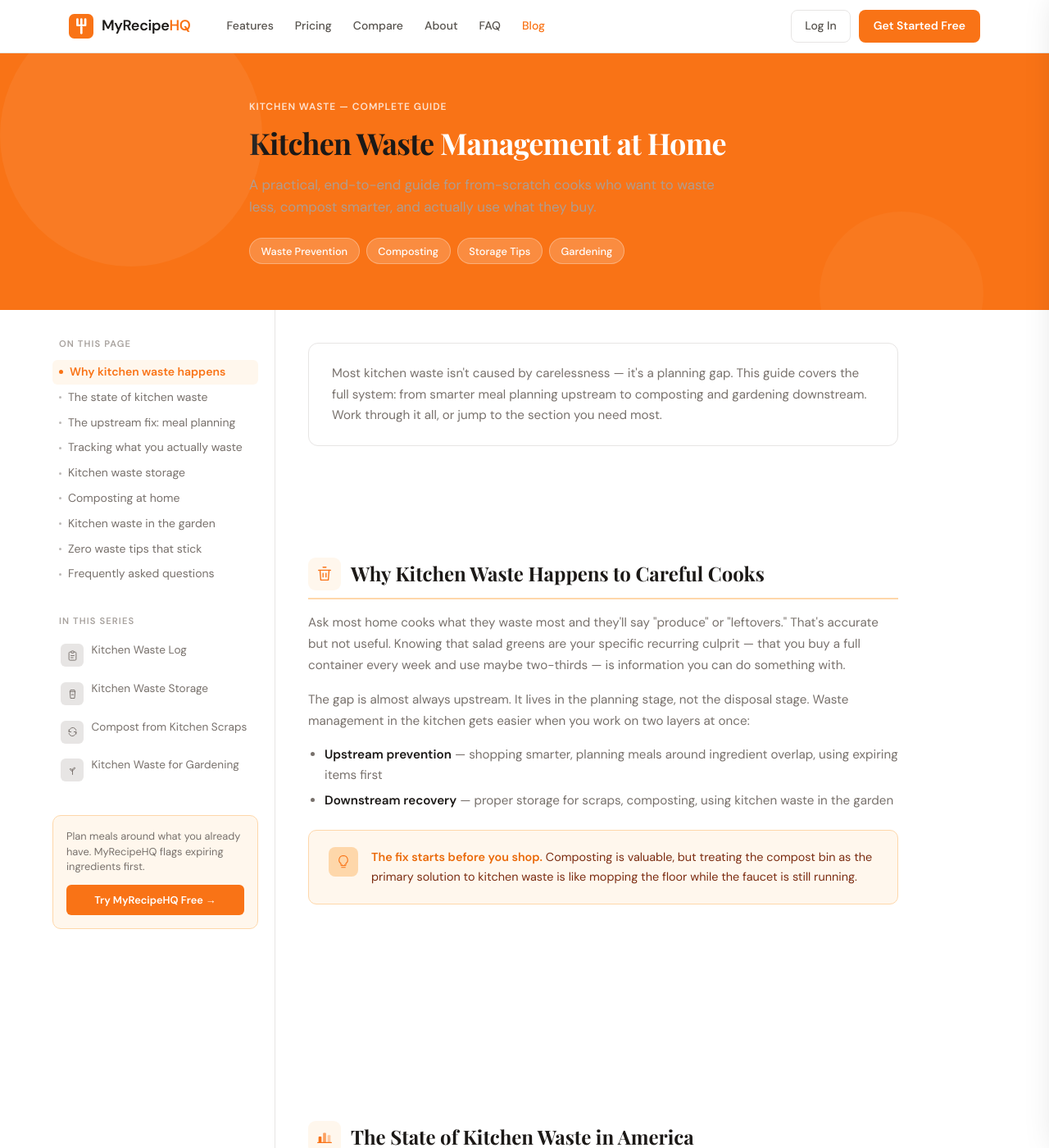
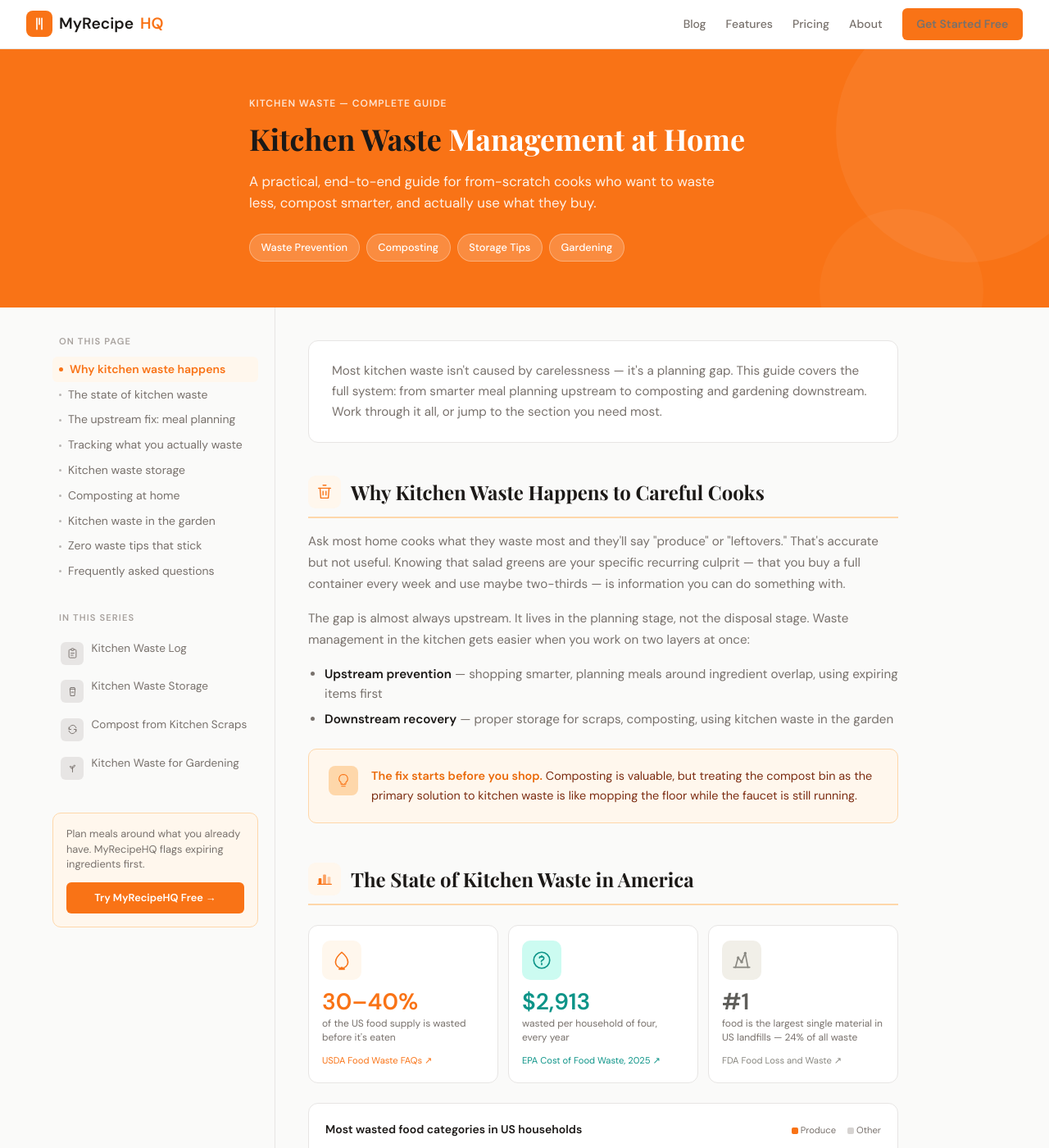
Before and after one commit to bgerlach463/recipehq-site, a Jekyll site: the page built from _posts/2026-04-11-kitchen-waste-management-home.html, in a window 1280 px wide and 1400 px high. Shown: the whole window at 82% size. Built offline with Jekyll 4.4.1, drawn with Linux system fonts in a browser that asks for light colours; part of the change alters nothing that is shown.

Commit message:
Pillar: switch to layout:null (standalone rendering)
The pillar page has a sidebar layout that breaks inside layout:post
(CSS conflicts cause gray text, whitespace, FAQ hiding). Rebuild
from original source as standalone HTML with layout:null.

Fixes: nav links, cluster links, CTAs, FAQ override, Kitchen Waste
charcoal highlight. The page renders exactly as originally designed.

Co-Authored-By: Claude Opus 4.6 (1M context) <noreply@anthropic.com>

```diff
--- a/_posts/2026-04-11-kitchen-waste-management-home.html
+++ b/_posts/2026-04-11-kitchen-waste-management-home.html
@@ -1,30 +1,133 @@
 ---
-layout: post
-title: "Kitchen Waste Management at Home | MyRecipeHQ"
-description: "Practical kitchen waste management at home — from smarter meal planning to composting scraps. Built for cooks who care about what gets thrown away."
+layout: null
+permalink: /blog/kitchen-waste-management-home/
 date: 2026-04-11
-author: Brad Gerlach
-nav_active: blog
-canonical: /blog/kitchen-waste-management-home/
-permalink: /blog/kitchen-waste-management-home/
 category: reduce-kitchen-waste
 category_label: "Reduce Kitchen Waste"
 cluster_tag: "PILLAR"
 read_time: "12 min read"
 excerpt_text: "Practical kitchen waste management at home — from smarter meal planning to composting scraps. Built for cooks who care about what gets thrown away."
 hero_title: '<span class="hl-teal">Kitchen Waste</span> Management at Home'
-og_title: "Kitchen Waste Management at Home: A Cook's Guide"
-og_description: "Practical kitchen waste management at home — from smarter meal planning to composting scraps."
-og_url: "https://www.myrecipehq.com/blog/kitchen-waste-management-home"
-og_type: article
-schema_headline: "Kitchen Waste Management at Home"
 icons:
   - '<svg viewBox="0 0 24 24" fill="none" xmlns="http://www.w3.org/2000/svg"> <path d="M9 5H7a2 2 0 00-2 2v12a2 2 0 002 2h10a2 2 0 002-2V7a2 2 0 00-2-2h-2M9 5a2 2 0 002 2h2a2 2 0 002-2M9 5a2 2 0 012-2h2a2 2 0 012 2" stroke="#F97316" stroke-width="1.5" stroke-linecap="round"/> <path d="M9 12h6M9 16h4" stroke="#F97316" stroke-width="1.5" stroke-linecap="round"/> </svg>'
   - '<svg viewBox="0 0 24 24" fill="none" xmlns="http://www.w3.org/2000/svg"> <path d="M8 4h8l1 3H7L8 4z" stroke="#F97316" stroke-width="1.5" stroke-linejoin="round"/> <path d="M7 7l1 13h8l1-13" stroke="#F97316" stroke-width="1.5" stroke-linecap="round" stroke-linejoin="round"/> <path d="M10 13h4" stroke="#F97316" stroke-width="1.5" stroke-linecap="round" stroke-dasharray="2 1"/> </svg>'
   - '<svg viewBox="0 0 24 24" fill="none" xmlns="http://www.w3.org/2000/svg"> <path d="M19 9C18 5.5 14.5 3 11 4C7 5 5 9 5 12" stroke="#F97316" stroke-width="1.5" stroke-linecap="round"/> <path d="M5 8v4h4" stroke="#F97316" stroke-width="1.5" stroke-linecap="round" stroke-linejoin="round"/> <path d="M5 15c1 3.5 4.5 6 8 5c4-1 6-5 6-8" stroke="#F97316" stroke-width="1.5" stroke-linecap="round"/> <path d="M19 16v-4h-4" stroke="#F97316" stroke-width="1.5" stroke-linecap="round" stroke-linejoin="round"/> </svg>'
   - '<svg viewBox="0 0 24 24" fill="none" xmlns="http://www.w3.org/2000/svg"> <path d="M12 20v-8" stroke="#F97316" stroke-width="1.5" stroke-linecap="round"/> <path d="M12 14c0 0-4-1-5-5 2-1 5 1 5 5z" stroke="#F97316" stroke-width="1.5" stroke-linejoin="round"/> <path d="M12 12c0 0 4-1 5-5-2-1-5 1-5 5z" stroke="#F97316" stroke-width="1.5" stroke-linejoin="round"/> </svg>'
-head_extra: |
+---
+<!DOCTYPE html>
+<html lang="en">
+<head>
+<meta charset="UTF-8">
+<meta name="viewport" content="width=device-width, initial-scale=1.0">
+<title>Kitchen Waste Management at Home | MyRecipeHQ</title>
+<meta name="description" content="Practical kitchen waste management at home — from smarter meal planning to composting scraps. Built for cooks who care about what gets thrown away.">
+<link rel="canonical" href="https://www.myrecipehq.com/blog/kitchen-waste-management-home">
+<meta property="og:title" content="Kitchen Waste Management at Home: A Cook's Guide">
+<meta property="og:description" content="Practical kitchen waste management at home — from smarter meal planning to composting scraps.">
+<meta property="og:url" content="https://www.myrecipehq.com/blog/kitchen-waste-management-home">
+<meta property="og:type" content="article">
+<meta property="og:site_name" content="MyRecipeHQ">
+
+<script type="application/ld+json">
+{
+  "@context": "https://schema.org",
+  "@graph": [
+    {
+      "@type": "BlogPosting",
+      "headline": "Kitchen Waste Management at Home: A Practical Guide for From-Scratch Cooks",
+      "description": "Practical kitchen waste management at home — from smarter meal planning to composting scraps. Built for cooks who care about what gets thrown away.",
+      "url": "https://www.myrecipehq.com/blog/kitchen-waste-management-home",
+      "datePublished": "2026-04-11",
+      "dateModified": "2026-04-11",
+      "author": {
+        "@type": "Organization",
+        "name": "MyRecipeHQ",
+        "url": "https://www.myrecipehq.com"
+      },
+      "publisher": {
+        "@type": "Organization",
+        "name": "MyRecipeHQ",
+        "url": "https://www.myrecipehq.com",
+        "logo": {
+          "@type": "ImageObject",
+          "url": "https://www.myrecipehq.com/images/logo.png"
+        }
+      },
+      "mainEntityOfPage": {
+        "@type": "WebPage",
+        "@id": "https://www.myrecipehq.com/blog/kitchen-waste-management-home"
+      },
+      "articleSection": "Kitchen Waste",
+      "keywords": "kitchen waste management at home, waste management in the kitchen, zero waste kitchen tips"
+    },
+    {
+      "@type": "FAQPage",
+      "mainEntity": [
+        {
+          "@type": "Question",
+          "name": "What counts as kitchen waste?",
+          "acceptedAnswer": {
+            "@type": "Answer",
+            "text": "Kitchen waste includes anything that leaves your kitchen as garbage or recycling: food scraps, spoiled produce, packaging, and uneaten cooked food. The most impactful category for home cooks is food waste — produce and scraps that were still edible."
+          }
+        },
+        {
+          "@type": "Question",
+          "name": "Is composting worth it if I don't have a garden?",
+          "acceptedAnswer": {
+            "@type": "Answer",
+            "text": "Yes, if your city has a composting program. Many municipalities now collect food scraps curbside or at drop-off sites. Your scraps still become compost — you just don't manage the process yourself."
+          }
+        },
+        {
+          "@type": "Question",
+          "name": "How do I stop buying more than I can use?",
+          "acceptedAnswer": {
+            "@type": "Answer",
+            "text": "Plan meals before you shop rather than shopping and figuring out meals afterward. Even a loose plan helps you buy with purpose instead of stocking up on fresh things that look good in the moment."
+          }
+        },
+        {
+          "@type": "Question",
+          "name": "What's the easiest way to start reducing kitchen waste?",
+          "acceptedAnswer": {
+            "@type": "Answer",
+            "text": "Keep a notepad near your trash can for two weeks and write down everything you throw away. Most people are surprised by how quickly patterns appear — and once you see them, fixing them feels straightforward."
+          }
+        }
+      ]
+    },
+    {
+      "@type": "BreadcrumbList",
+      "itemListElement": [
+        {
+          "@type": "ListItem",
+          "position": 1,
+          "name": "Home",
+          "item": "https://www.myrecipehq.com"
+        },
+        {
+          "@type": "ListItem",
+          "position": 2,
+          "name": "Blog",
+          "item": "https://www.myrecipehq.com/blog"
+        },
+        {
+          "@type": "ListItem",
+          "position": 3,
+          "name": "Kitchen Waste Management at Home",
+          "item": "https://www.myrecipehq.com/blog/kitchen-waste-management-home"
+        }
+      ]
+    }
+  ]
+}
+</script>
+
+<link rel="preconnect" href="https://fonts.googleapis.com">
+<link href="https://fonts.googleapis.com/css2?family=Playfair+Display:wght@400;600;700&family=DM+Sans:wght@400;500;600&display=swap" rel="stylesheet">
 <style>
+  *, *::before, *::after { box-sizing: border-box; margin: 0; padding: 0; }
 
   :root {
     --orange: #F97316;
@@ -43,8 +146,19 @@ head_extra: |
     --sidebar-w: 272px;
   }
 
+  body { font-family: 'DM Sans', sans-serif; background: var(--bg); color: var(--text); font-size: 16px; line-height: 1.7; }
+
   /* TOPBAR */
-
+  .topbar { background: var(--white); border-bottom: 1px solid var(--border); padding: 0 2rem; height: 60px; display: flex; align-items: center; justify-content: space-between; position: sticky; top: 0; z-index: 100; }
+  .logo { font-family: 'DM Sans', sans-serif; font-weight: 600; font-size: 1.2rem; color: var(--text); text-decoration: none; display: flex; align-items: center; gap: 8px; }
+  .logo-icon { width: 32px; height: 32px; background: var(--orange); border-radius: 8px; display: flex; align-items: center; justify-content: center; }
+  .logo-icon svg { width: 18px; height: 18px; }
+  .logo span { color: var(--orange); }
+  .topbar-nav { display: flex; align-items: center; gap: 1.5rem; font-size: 0.875rem; font-weight: 500; }
+  .topbar-nav a { color: var(--text-muted); text-decoration: none; }
+  .topbar-nav a:hover { color: var(--orange); }
+  .btn-try { background: var(--orange); color: white; padding: 0.45rem 1.1rem; border-radius: 6px; font-weight: 600; font-size: 0.875rem; text-decoration: none; }
+  .btn-try:hover { background: var(--orange-dark); color: white; }
 
   /* HERO */
   .hero { background: var(--orange); color: white; padding: 3.5rem 2rem 3.5rem calc(var(--sidebar-w) + 2rem); position: relative; overflow: hidden; }
@@ -52,7 +166,6 @@ head_extra: |
   .hero::after { content: ''; position: absolute; right: 80px; bottom: -80px; width: 200px; height: 200px; border-radius: 50%; background: rgba(255,255,255,0.04); }
   .hero-label { font-size: 0.75rem; font-weight: 600; letter-spacing: 0.08em; text-transform: uppercase; opacity: 0.8; margin-bottom: 0.75rem; }
   .hero h1 { font-family: 'Playfair Display', serif; font-size: 2.25rem; font-weight: 700; line-height: 1.2; max-width: 640px; margin-bottom: 1rem; }
-    .hero h1 .hl-teal { color: #1C1917; }
   .hero p { font-size: 1.05rem; opacity: 0.9; max-width: 580px; line-height: 1.6; margin-bottom: 1.5rem; }
   .hero-pills { display: flex; gap: 0.5rem; flex-wrap: wrap; }
   .hero-pill { background: rgba(255,255,255,0.18); border: 1px solid rgba(255,255,255,0.3); color: white; padding: 0.3rem 0.85rem; border-radius: 100px; font-size: 0.8rem; font-weight: 500; }
@@ -175,7 +288,7 @@ head_extra: |
     .hero { padding: 2rem 1.25rem; }
     .hero h1 { font-size: 1.6rem; }
     .hero-pills { display: none; }
-
+    .topbar-nav a:not(.btn-try) { display: none; }
     .main-content { padding: 1.25rem 0 2.5rem; }
     .article-section h2, .infographic-section h2 { font-size: 1.3rem; }
     .cluster-grid { grid-template-columns: 1fr; }
@@ -188,113 +301,37 @@ head_extra: |
     .section-icon svg { width: 18px; height: 18px; }
   }
 
-
     /* Override site accordion FAQ display:none */
     .faq-a { display: block !important; }
     .faq-q { cursor: default; }
     .faq-q:hover { color: inherit; }
   </style>
-schema_extra: |
-  <script type="application/ld+json">
-  {
-    "@context": "https://schema.org",
-    "@graph": [
-      {
-        "@type": "BlogPosting",
-        "headline": "Kitchen Waste Management at Home: A Practical Guide for From-Scratch Cooks",
-        "description": "Practical kitchen waste management at home — from smarter meal planning to composting scraps. Built for cooks who care about what gets thrown away.",
-        "url": "https://www.myrecipehq.com/blog/kitchen-waste-management-home",
-        "datePublished": "2026-04-11",
-        "dateModified": "2026-04-11",
-        "author": {
-          "@type": "Organization",
-          "name": "MyRecipeHQ",
-          "url": "https://www.myrecipehq.com"
-        },
-        "publisher": {
-          "@type": "Organization",
-          "name": "MyRecipeHQ",
-          "url": "https://www.myrecipehq.com",
-          "logo": {
-            "@type": "ImageObject",
-            "url": "https://www.myrecipehq.com/images/logo.png"
-          }
-        },
-        "mainEntityOfPage": {
-          "@type": "WebPage",
-          "@id": "https://www.myrecipehq.com/blog/kitchen-waste-management-home"
-        },
-        "articleSection": "Kitchen Waste",
-        "keywords": "kitchen waste management at home, waste management in the kitchen, zero waste kitchen tips"
-      },
-      {
-        "@type": "FAQPage",
-        "mainEntity": [
-          {
-            "@type": "Question",
-            "name": "What counts as kitchen waste?",
-            "acceptedAnswer": {
-              "@type": "Answer",
-              "text": "Kitchen waste includes anything that leaves your kitchen as garbage or recycling: food scraps, spoiled produce, packaging, and uneaten cooked food. The most impactful category for home cooks is food waste — produce and scraps that were still edible."
-            }
-          },
-          {
-            "@type": "Question",
-            "name": "Is composting worth it if I don't have a garden?",
-            "acceptedAnswer": {
-              "@type": "Answer",
-              "text": "Yes, if your city has a composting program. Many municipalities now collect food scraps curbside or at drop-off sites. Your scraps still become compost — you just don't manage the process yourself."
-            }
-          },
-          {
-            "@type": "Question",
-            "name": "How do I stop buying more than I can use?",
-            "acceptedAnswer": {
-              "@type": "Answer",
-              "text": "Plan meals before you shop rather than shopping and figuring out meals afterward. Even a loose plan helps you buy with purpose instead of stocking up on fresh things that look good in the moment."
-            }
-          },
-          {
-            "@type": "Question",
-            "name": "What's the easiest way to start reducing kitchen waste?",
-            "acceptedAnswer": {
-              "@type": "Answer",
-              "text": "Keep a notepad near your trash can for two weeks and write down everything you throw away. Most people are surprised by how quickly patterns appear — and once you see them, fixing them feels straightforward."
-            }
-          }
-        ]
-      },
-      {
-        "@type": "BreadcrumbList",
-        "itemListElement": [
-          {
-            "@type": "ListItem",
-            "position": 1,
-            "name": "Home",
-            "item": "https://www.myrecipehq.com"
-          },
-          {
-            "@type": "ListItem",
-            "position": 2,
-            "name": "Blog",
-            "item": "https://www.myrecipehq.com/blog"
-          },
-          {
-            "@type": "ListItem",
-            "position": 3,
-            "name": "Kitchen Waste Management at Home",
-            "item": "https://www.myrecipehq.com/blog/kitchen-waste-management-home"
-          }
-        ]
-      }
-    ]
-  }
-  </script>
----
+</head>
+<body>
+
+<!-- TOPBAR -->
+<header class="topbar">
+  <a href="/" class="logo">
+    <div class="logo-icon">
+      <svg viewBox="0 0 24 24" fill="none" xmlns="http://www.w3.org/2000/svg">
+        <path d="M8 3v18M12 3v10M16 3v18" stroke="white" stroke-width="2.2" stroke-linecap="round"/>
+      </svg>
+    </div>
+    MyRecipe<span>HQ</span>
+  </a>
+  <nav class="topbar-nav">
+    <a href="/blog/">Blog</a>
+    <a href="/features/">Features</a>
+    <a href="/pricing/">Pricing</a>
+    <a href="/about/">About</a>
+    <a href="/coming-soon/" class="btn-try">Get Started Free</a>
+  </nav>
+</header>
+
 <!-- HERO -->
 <div class="hero">
   <div class="hero-label">Kitchen Waste — Complete Guide</div>
-  <h1><span class="hl-teal">Kitchen Waste</span> Management at Home</h1>
+  <h1><span style="color:#1C1917">Kitchen Waste</span> Management at Home</h1>
   <p>A practical, end-to-end guide for from-scratch cooks who want to waste less, compost smarter, and actually use what they buy.</p>
   <div class="hero-pills">
     <span class="hero-pill">Waste Prevention</span>
@@ -719,3 +756,6 @@ schema_extra: |
   }, { rootMargin: '-20% 0px -70% 0px' });
   sections.forEach(s => observer.observe(s));
 </script>
+
+</body>
+</html>
```
Lines whose indentation alone changed are shown as unchanged.
